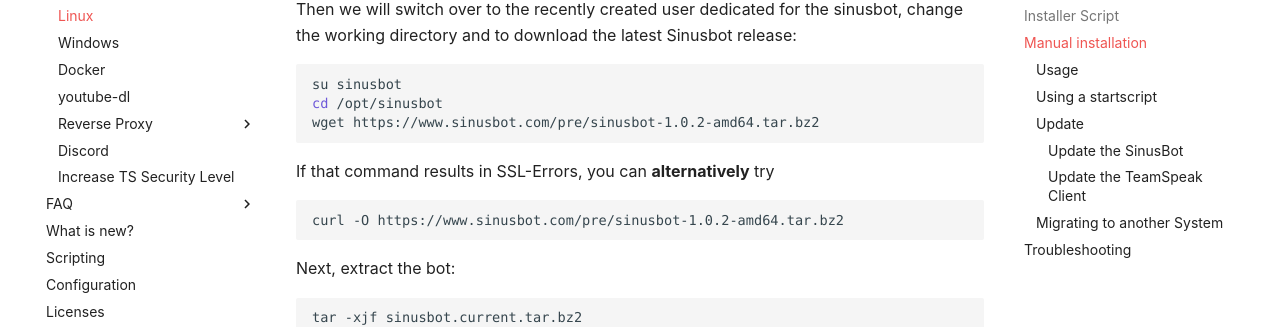
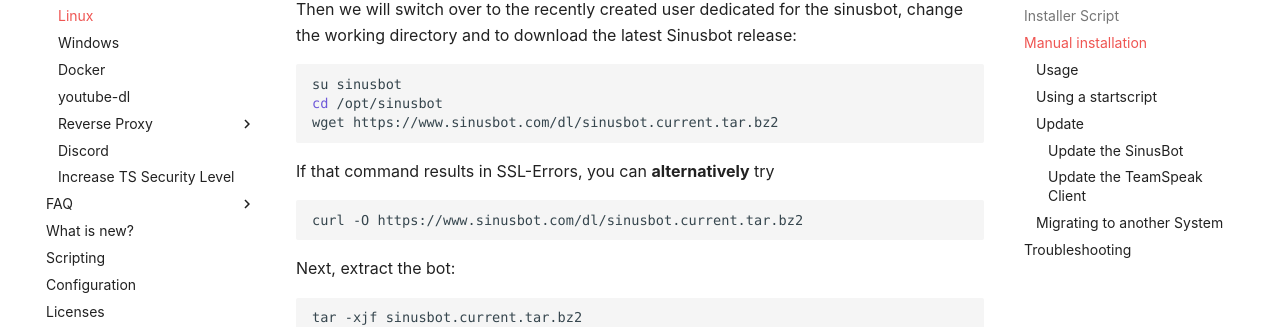
Before and after one commit to SinusBot/docs, an MkDocs documentation site: the page built from docs/installation/linux.md, in a window 1280 px wide and 900 px high, scrolled down 2376 px. Shown: the part 146-473 px from the top of the window. Built offline with MkDocs 1.6.1 and Material for MkDocs 9.7.7, drawn with Linux system fonts in a browser that asks for light colours; comment, search, counter and statistics services are not loaded; some of the changed text lies outside the part shown.

Commit message:
revert changes for hardcoded 1.0.2

````diff
--- a/docs/installation/linux.md
+++ b/docs/installation/linux.md
@@ -88,13 +88,13 @@
 ```bash
 su sinusbot
 cd /opt/sinusbot
-wget https://www.sinusbot.com/pre/sinusbot-1.0.2-amd64.tar.bz2
+wget https://www.sinusbot.com/dl/sinusbot.current.tar.bz2
 ```
 
 If that command results in SSL-Errors, you can **alternatively** try
 
 ```bash
-curl -O https://www.sinusbot.com/pre/sinusbot-1.0.2-amd64.tar.bz2
+curl -O https://www.sinusbot.com/dl/sinusbot.current.tar.bz2
 ```
 
 Next, extract the bot:
@@ -234,9 +234,9 @@
 # go into the sinusbot directory
 cd /opt/sinusbot
 # download the current release
-wget https://www.sinusbot.com/pre/sinusbot-1.0.2-amd64.tar.bz2
+wget https://www.sinusbot.com/dl/sinusbot.current.tar.bz2
 # unpack it
-tar -xjvf sinusbot-1.0.2-amd64.tar.bz2
+tar -xjvf sinusbot.current.tar.bz2
 # copy the plugin
 cp plugin/libsoundbot_plugin.so TeamSpeak3-Client-linux_amd64/plugins/
 # fix the file permissions if you're doing this as root
````
